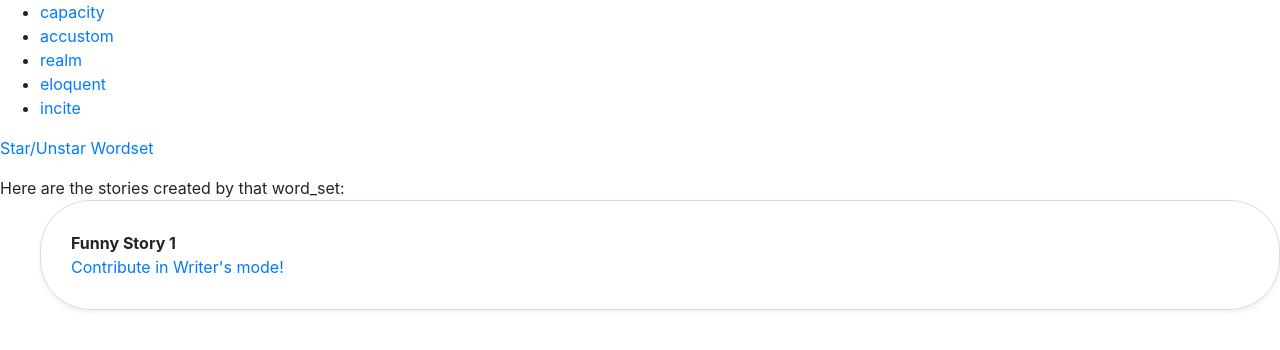
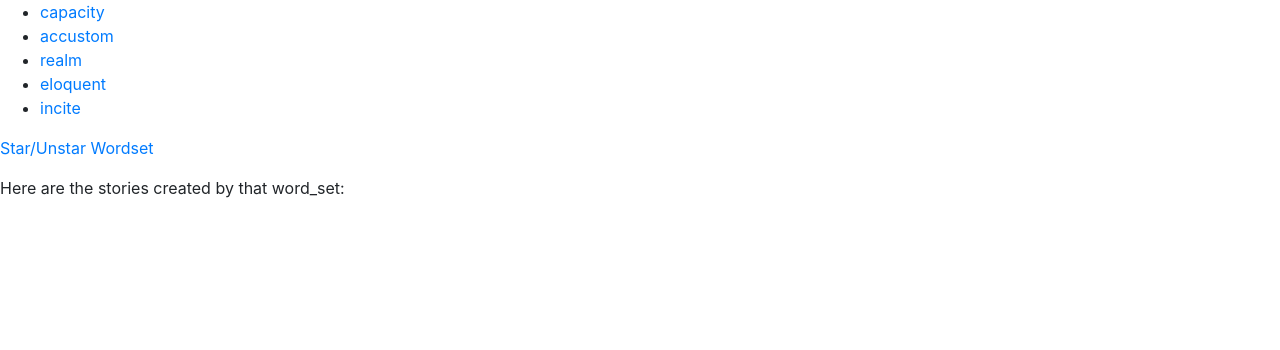
Before and after one commit to myaldiz/vocastory, a Django app: page /vocastory/browse_mode/2/ in a window 1280 px wide. Shown: the part 183-533 px from the top of the page. Run offline with Django 3.2, Linux system fonts and the light colour scheme; data comes from the database, SQL or seed files in the repository; parts of the project's set-up code (start-up, migrations or seed data) failed here and were passed over; some libraries are stand-ins or nearby versions.

Commit message:
some changes

```diff
--- a/mystory/templates/browse_mode/browse_story.html
+++ b/mystory/templates/browse_mode/browse_story.html
@@ -10,7 +10,11 @@
         Here are the stories created by that word_set:
             <ul>
             {% for story in story_list %}
-                {% include "show_story.html" %}
+                {% if story.completed %}
+                    <li>
+                    {% include "show_story.html" %}
+                    </li>
+                {% endif %}
             {% endfor %}
             </ul>
         {% else %}
--- a/mystory/templates/home.html
+++ b/mystory/templates/home.html
@@ -29,9 +29,11 @@
         <h3> Top Stories </h3>
         <ul>
             {% for story in stories %}
+                {% if story.completed %}
                 <li>
                     {% include "show_story.html" %}
                 </li>
+                {% endif %}
             {% endfor %}
         </ul>
         </p>
--- a/mystory/vocastory/views.py
+++ b/mystory/vocastory/views.py
@@ -69,8 +69,8 @@ def read_story(request, story_id):
             candidates = story.get_candidate_sentences(order)
             chosen_sentence = candidates.get(id=form.data['sentence_choice'])
             chosen_sentence.vote_sentence(user)
-            # print("Voting is successful")
-    return redirect('home')
+
+    return HttpResponseRedirect(reverse('home'))
 
 
 def write_story(request, story_id):
@@ -99,7 +99,7 @@ def write_story(request, story_id):
                     return render(request, 'write_story.html', context)
             # print("Writing a sentence is successful!")
 
-    return redirect('home')
+    return HttpResponseRedirect(reverse('home'))
 
 
 def review_story(request, story_id):
@@ -158,10 +158,8 @@ def review_story(request, story_id):
                     user, story, flag,
                     coherence, creativity, fun, comment
                 )
-                return render(request, 'review_mode/reviewed.html', context)
-        else:
-            return HttpResponseBadRequest("Invalid form!!")
 
+    return HttpResponseRedirect(reverse('home'))
 
 @transaction.atomic
 def browse_word_sets(request):
@@ -211,22 +209,3 @@ def swap_like_wordset(request, wordset_id):
         current_user.save()
         messages.info(request, 'You starred the wordset!')
         return HttpResponseRedirect(reverse('home'))
-
-
-@transaction.atomic
-def swap_like_story(request, story_id):
-    if not request.user.is_authenticated:
-        return HttpResponseForbidden("Please login first!!")
-
-    story = get_object_or_404(Story, id=story_id)
-    current_user = CustomUser.objects.get(pk=request.user.id)
-
-    if story in current_user.starred_stories.all():
-        current_user.starred_stories.remove(story)
-        messages.info(request, 'You removed the star from the story!')
-        return HttpResponseRedirect(reverse('home'))
-    else:
-        current_user.starred_stories.add(story)
-        current_user.save()
-        messages.info(request, 'You starred the story!')
-        return HttpResponseRedirect(reverse('home'))
```
